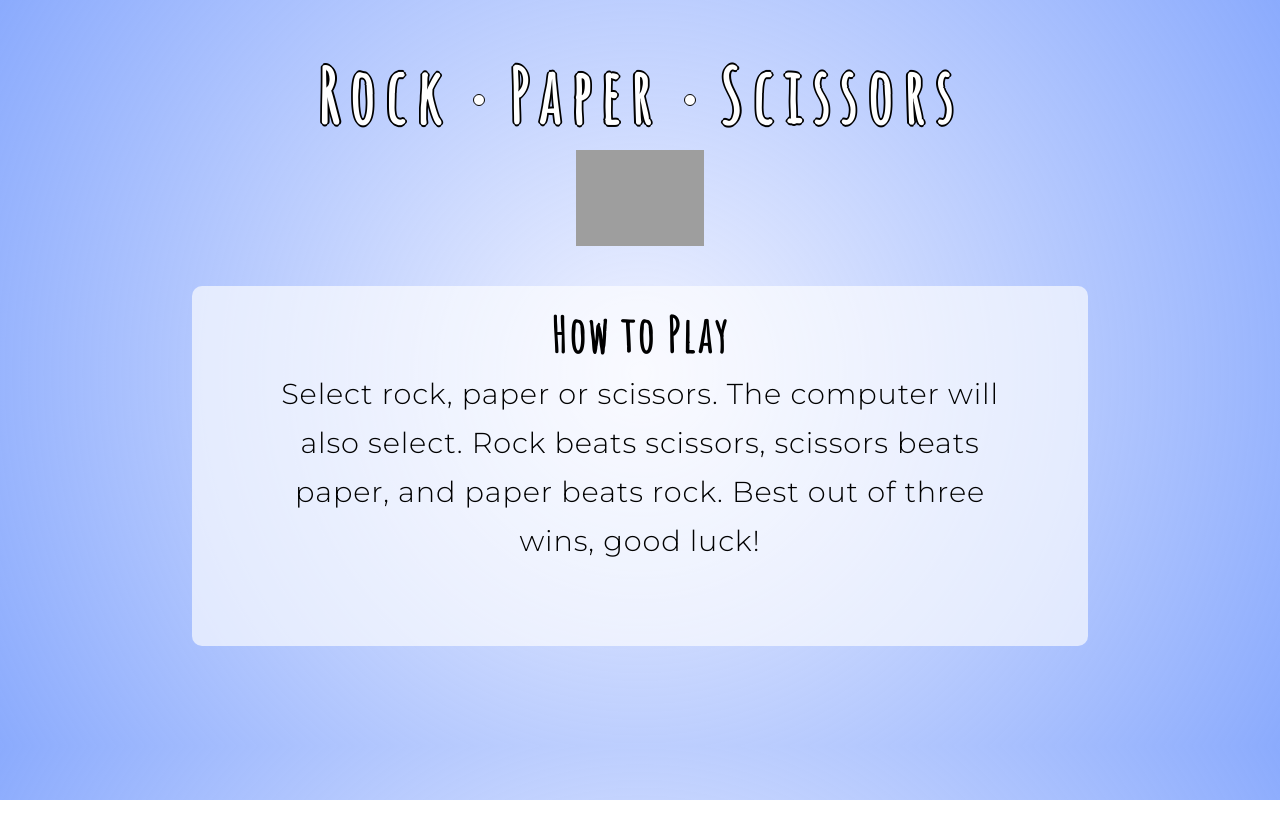
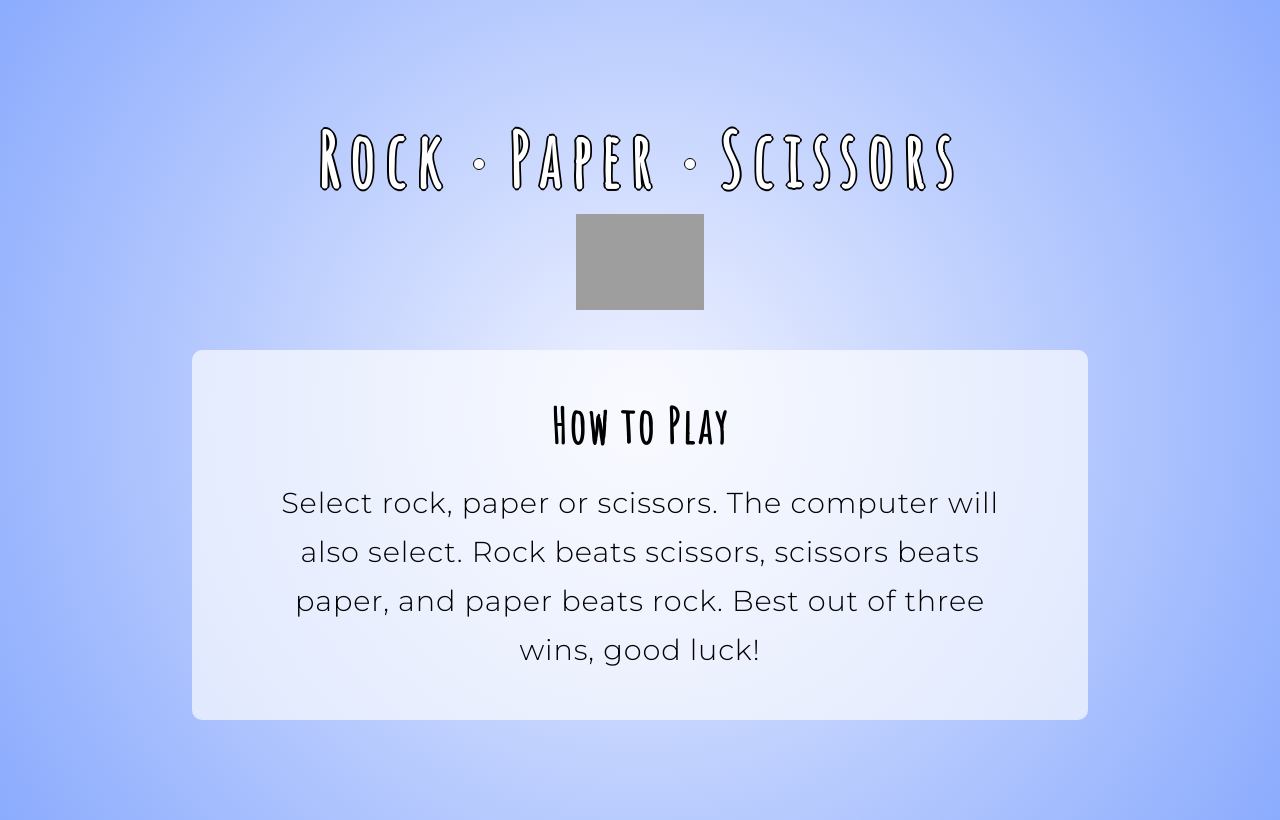
Before and after one commit to elenabaurkot/RPS, a plain HTML site: page index.html in a window 1280 px wide. Drawn offline with Linux system fonts and the light colour scheme; grey boxes are pictures that could not be loaded.

Commit message:
spacing and alignment for different screen widths corrected

```diff
--- a/style.css
+++ b/style.css
@@ -55,11 +55,10 @@ h1 {
 
 /* Rules DIV */
 .rules-container {
-  display: relative;
   text-align: center;
   background-color: rgba(255, 255, 255, 0.65);
   width: 95%;
-  min-height: 45vh;
+  min-height: 40vh;
   height: fit-content;
   border-radius: 10px;
   margin-right: auto;
@@ -67,7 +66,8 @@ h1 {
   margin-bottom: 100px;
 }
 .rules-header {
-  padding-top: 2%;
+  padding-top: 5%;
+  padding-bottom: 2%;
   font-family: 'Amatic SC', sans-serif;
   letter-spacing: 0.05em;
   font-size: 2.2em;
@@ -134,6 +134,7 @@ h1 {
     font-size: 2rem;
     letter-spacing: 0.45rem;
     text-shadow: -1.5px 0 black, 0 1.5px black, 1.5px 0 black, 0 -1.5px black;
+    padding-top: 5%;
   }
   .dot {
     height: 8px;
```
